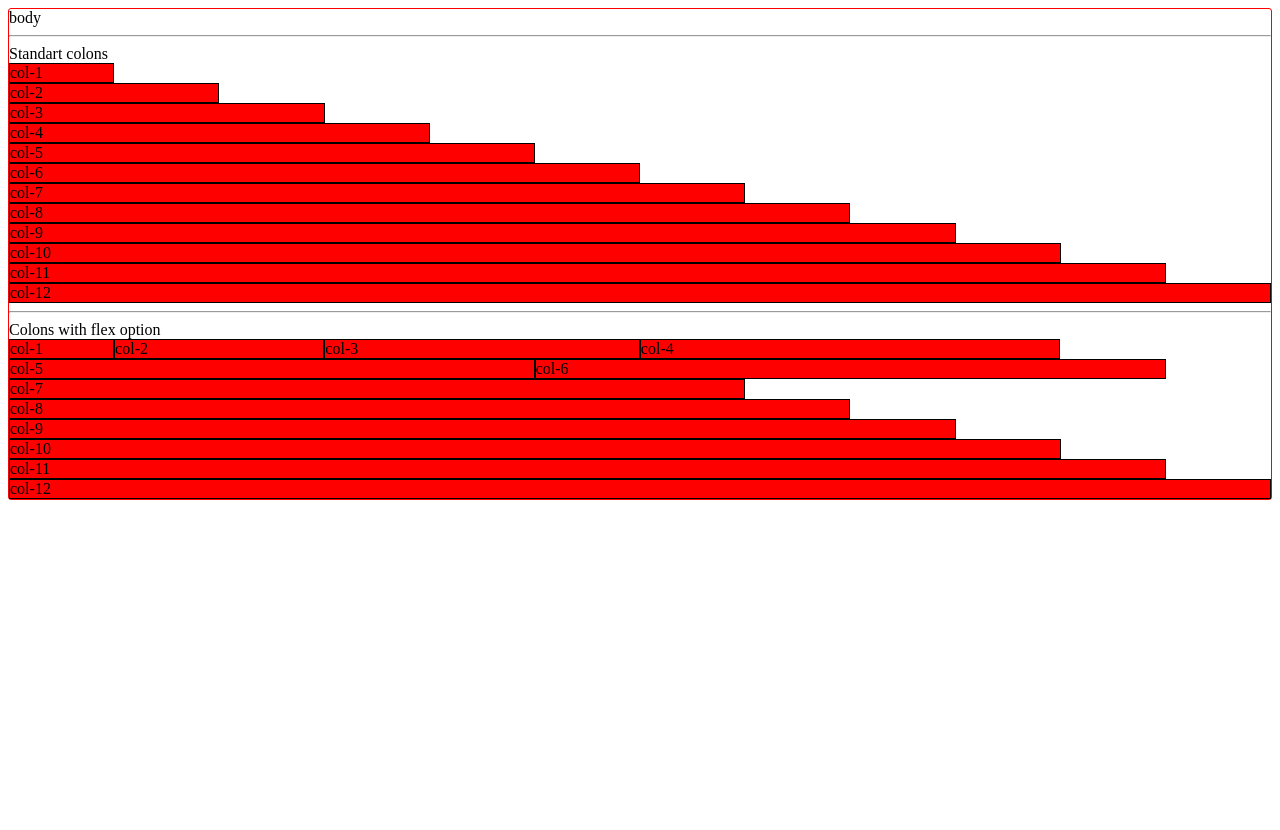
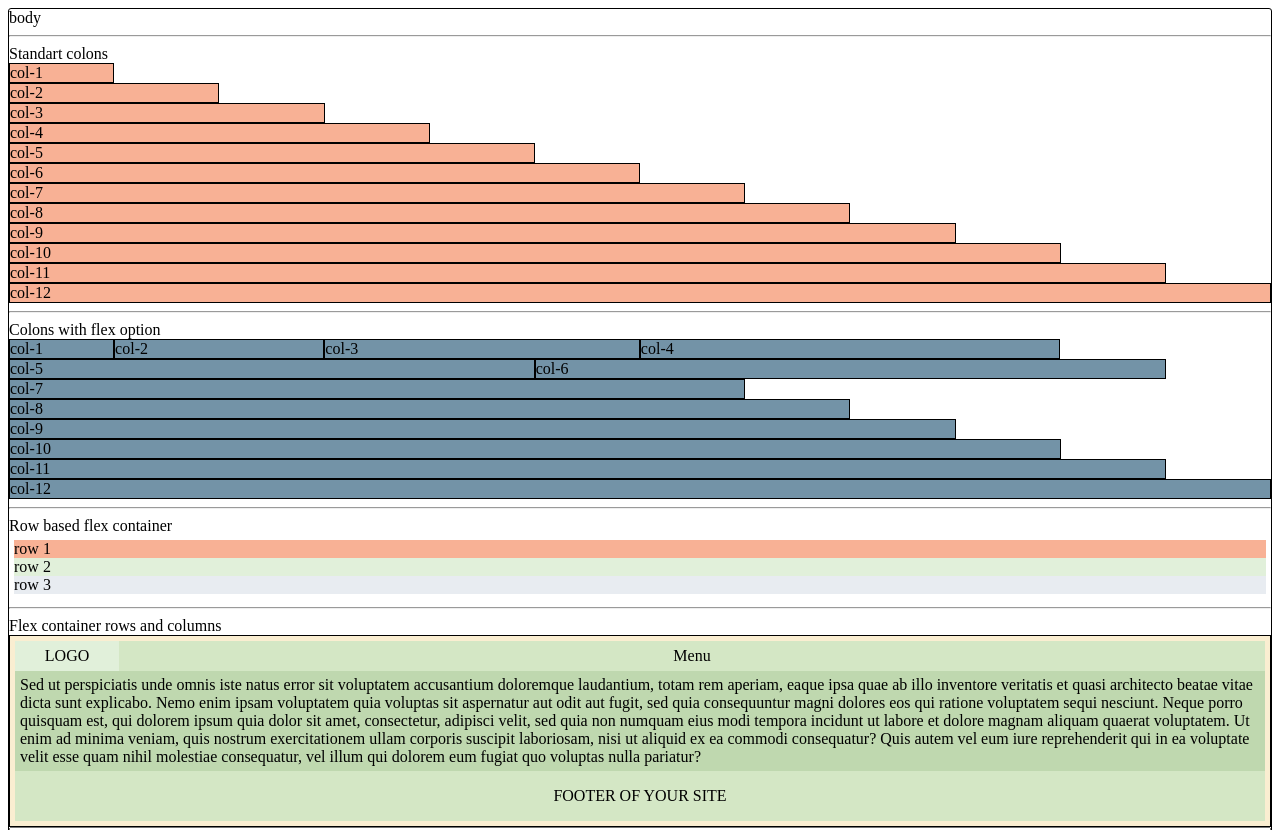
Before and after one commit to makinahmet/abmcss.github.io, a plain HTML site: page index.html in a window 1280 px wide. Shown: the top 830 px of the page. Before the commit the page ends 800 px from the top, so only its background shows below. Drawn offline with Linux system fonts and the light colour scheme.

Commit message:
color pallettes added

```diff
--- a/abmcss/abm.css
+++ b/abmcss/abm.css
@@ -1,3 +1,122 @@
+:root {
+  /*red pallette*/
+  --red-0 : red;
+  --red-1 : #F8B195;
+  --red-2 : #F67280;
+  --red-3 : #C06C84;
+  --red-4 : #6C567B;
+
+  /*green pallette*/
+  --green-0 : green;
+  --green-1 : #E1F0DA;
+  --green-2 : #D4E7C5;
+  --green-3 : #BFD8AF;
+  --green-4 : #99BC85;
+
+  /*blue pallette*/
+  --blue-0 : blue;
+  --blue-1 : #E8ECF1;
+  --blue-2 : #B5CFD8;
+  --blue-3 : #7393A7;
+  --blue-4 : #6C737E;
+
+  /*yellow pallette*/
+  --yellow-0 : yellow;
+  --yellow-1 : #FFF2CC;
+  --yellow-2 : #FFD966;
+  --yellow-3 : #F4B183;
+  --yellow-4 : #DFA67B;
+
+  /*black pallette*/
+  --black-0 : black;
+  --black-1 : #6c757d;
+  --black-2 : #495057;
+  --black-3 : #343a40;
+  --black-4 : #333533;
+  --black-5 : #212529;
+  --black-6 : #242423;
+
+  /*white pallette*/
+  --white-0 : white;
+  --white-1 : #FDF7E4;
+  --white-2 : #FAEED1;
+  --white-3 : #DED0B6;
+  --white-4 : #BBAB8C;
+}
+
+/*background colors*/
+.bg-red-0{background-color: var(--red-0);}
+.bg-red-1{background-color: var(--red-1);}
+.bg-red-2{background-color: var(--red-2);}
+.bg-red-3{background-color: var(--red-3);}
+.bg-red-4{background-color: var(--red-4);}
+
+.bg-green-0{background-color: var(--green-0);}
+.bg-green-1{background-color: var(--green-1);}
+.bg-green-2{background-color: var(--green-2);}
+.bg-green-3{background-color: var(--green-3);}
+.bg-green-4{background-color: var(--green-4);}
+
+.bg-blue-0{background-color: var(--blue-0);}
+.bg-blue-1{background-color: var(--blue-1);}
+.bg-blue-2{background-color: var(--blue-2);}
+.bg-blue-3{background-color: var(--blue-3);}
+.bg-blue-4{background-color: var(--blue-4);}
+
+.bg-yellow-0{background-color: var(--yellow-0);}
+.bg-yellow-1{background-color: var(--yellow-1);}
+.bg-yellow-2{background-color: var(--yellow-2);}
+.bg-yellow-3{background-color: var(--yellow-3);}
+.bg-yellow-4{background-color: var(--yellow-4);}
+
+.bg-black-0{background-color: var(--black-0);}
+.bg-black-1{background-color: var(--black-1);}
+.bg-black-2{background-color: var(--black-2);}
+.bg-black-3{background-color: var(--black-3);}
+.bg-black-4{background-color: var(--black-4);}
+.bg-black-5{background-color: var(--black-5);}
+.bg-black-6{background-color: var(--black-6);}
+
+.bg-white-0{background-color: var(--white-0);}
+.bg-white-1{background-color: var(--white-1);}
+.bg-white-2{background-color: var(--white-2);}
+.bg-white-3{background-color: var(--white-3);}
+.bg-white-4{background-color: var(--white-4);}
+
+
+/*Border colors*/
+.border-red-0{border-color: var(--red-0);}
+.border-red-1{border-color: var(--red-1);}
+.border-red-2{border-color: var(--red-2);}
+.border-red-3{border-color: var(--red-3);}
+.border-red-4{border-color: var(--red-4);}
+
+.broder-green-0{border-color: var(--green-0);}
+.broder-green-1{border-color: var(--green-1);}
+.broder-green-2{border-color: var(--green-2);}
+.broder-green-3{border-color: var(--green-3);}
+.broder-green-4{border-color: var(--green-4);}
+
+.border-blue-0{border-color: blue;}
+.border-blue-1{border-color: blue;}
+.border-blue-2{border-color: blue;}
+.border-blue-3{border-color: blue;}
+.border-blue-4{border-color: blue;}
+
+.border-black-0{border-color: black;}
+.border-black-1{border-color: black;}
+.border-black-2{border-color: black;}
+.border-black-3{border-color: black;}
+.border-black-4{border-color: black;}
+.border-black-5{border-color: black;}
+
+.border-white-0{border-color: white;}
+.border-white-1{border-color: white;}
+.border-white-2{border-color: white;}
+.border-white-3{border-color: white;}
+.border-white-4{border-color: white;}
+
+
 * {
   box-sizing: border-box;
 }
@@ -7,6 +126,8 @@
   flex-wrap: wrap;
   flex-direction: row;
 }
+
+.row{width: 100%;}
 
 /* Extra small devices (phones, 600px and down) */
 @media only screen and (max-width: 600px) {
@@ -26,17 +147,17 @@
 
 /* Small devices (portrait tablets and large phones, 600px and up) */
 @media only screen and (min-width: 600px) {
-  .col-1 {width: 33.33%;}
-  .col-2 {width: 33.33%;}
-  .col-3 {width: 33.33%;}
+  .col-1 {width: 8.33%;}
+  .col-2 {width: 16.66%;}
+  .col-3 {width: 25%;}
   .col-4 {width: 33.33%;}
-  .col-5 {width: 66.66%;}
-  .col-6 {width: 66.66%;}
-  .col-7 {width: 66.66%;}
+  .col-5 {width: 41.66%;}
+  .col-6 {width: 50%;}
+  .col-7 {width: 58.33%;}
   .col-8 {width: 66.66%;}
-  .col-9 {width: 100%;}
-  .col-10 {width: 100%;}
-  .col-11 {width: 100%;}
+  .col-9 {width: 75%;}
+  .col-10 {width: 83.33%;}
+  .col-11 {width: 91.66%;}
   .col-12 {width: 100%;}
 }
 
@@ -73,47 +194,58 @@
   border-width: 1px;
 }
 
-.border-1
+/*border radius*/
+.border-1{border-radius: 1px;}
+.border-2{ border-radius: 2px;}
+.border-3{ border-radius: 3px;}
+.border-4{border-radius: 4px;}
+
+/*padding options as pixels*/
+.p-1{padding: 1px;}
+.p-2{padding: 2px;}
+.p-3{padding: 3px;}
+.p-4{padding: 4px;}
+.p-5{padding: 5px;}
+
+/*basic height definitions*/
+.vh-1{height: 10px;}
+.vh-2{height: 20px;}
+.vh-3{height: 30px;}
+.vh-4{height: 40px;}
+.vh-5{height: 50px;}
+
+.justify-content-center
 {
-  border-radius: 1px;
+  display: flex;
+  justify-content: center;
 }
 
-.border-2
+.justify-content-right
 {
-  border-radius: 2px;
+  display: flex;
+  justify-content: end;
 }
 
-.border-3
+.justify-content-left
 {
-  border-radius: 3px;
+  display: flex;
+  justify-content: start;
 }
 
-.border-4
+.vertical-align-center
 {
-  border-radius: 4px;
+  display: flex;
+  align-items: center;
 }
 
-.border-red
+.vertical-align-top
 {
-  border-color: red;
+  display: flex;
+  align-items:start;
 }
 
-.border-blue
+.vertical-align-bottom
 {
- border-color: blue;
+  display: flex;
+  align-items: end;
 }
-
-.border-black
-{
-  border-color: black;
-}
-
-.broder-green
-{
-  border-color: green;
-}
-
-.bg-red
-{
-  background-color: red;
-}
--- a/index.html
+++ b/index.html
@@ -7,83 +7,121 @@
 body
 <hr>
 Standart colons
-  <div class="row bg-red col-1 border border-black">
+  <div class="row bg-red-1 col-1 border border-black">
     col-1
   </div>
-  <div class="row bg-red col-2 border border-black">
+  <div class="row bg-red-1 col-2 border border-black">
     col-2
   </div>
-  <div class="row bg-red col-3 border border-black">
+  <div class="row bg-red-1 col-3 border border-black">
     col-3
   </div>
-  <div class="row bg-red col-4 border border-black">
+  <div class="row bg-red-1 col-4 border border-black">
     col-4
   </div>
-  <div class="row bg-red col-5 border border-black">
+  <div class="row bg-red-1 col-5 border border-black">
     col-5
   </div>
-  <div class="row bg-red col-6 border border-black">
+  <div class="row bg-red-1 col-6 border border-black">
     col-6
   </div>
-  <div class="row bg-red col-7 border border-black">
+  <div class="row bg-red-1 col-7 border border-black">
     col-7
   </div>
-  <div class="row bg-red col-8 border border-black">
+  <div class="row bg-red-1 col-8 border border-black">
     col-8
   </div>
-  <div class="row bg-red col-9 border border-black">
+  <div class="row bg-red-1 col-9 border border-black">
     col-9
   </div>
-  <div class="row bg-red col-10 border border-black">
+  <div class="row bg-red-1 col-10 border border-black">
     col-10
   </div>
-  <div class="row bg-red col-11 border border-black">
+  <div class="row bg-red-1 col-11 border border-black">
     col-11
   </div>
-  <div class="row bg-red col-12 border border-black">
+  <div class="row bg-red-1 col-12 border border-black">
     col-12
   </div>
 <hr>
 
 Colons with flex option
 <div class="flex-container">
-  <div class="row bg-red col-1 border border-black">
+  <div class="row bg-blue-3 col-1 border border-black">
     col-1
   </div>
-  <div class="row bg-red col-2 border border-black">
+  <div class="row bg-blue-3 col-2 border border-black">
     col-2
   </div>
-  <div class="row bg-red col-3 border border-black">
+  <div class="row bg-blue-3 col-3 border border-black">
     col-3
   </div>
-  <div class="row bg-red col-4 border border-black">
+  <div class="row bg-blue-3 col-4 border border-black">
     col-4
   </div>
-  <div class="row bg-red col-5 border border-black">
+  <div class="row bg-blue-3 col-5 border border-black">
     col-5
   </div>
-  <div class="row bg-red col-6 border border-black">
+  <div class="row bg-blue-3 col-6 border border-black">
     col-6
   </div>
-  <div class="row bg-red col-7 border border-black">
+  <div class="row bg-blue-3 col-7 border border-black">
     col-7
   </div>
-  <div class="row bg-red col-8 border border-black">
+  <div class="row bg-blue-3 col-8 border border-black">
     col-8
   </div>
-  <div class="row bg-red col-9 border border-black">
+  <div class="row bg-blue-3 col-9 border border-black">
     col-9
   </div>
-  <div class="row bg-red col-10 border border-black">
+  <div class="row bg-blue-3 col-10 border border-black">
     col-10
   </div>
-  <div class="row bg-red col-11 border border-black">
+  <div class="row bg-blue-3 col-11 border border-black">
     col-11
   </div>
-  <div class="row bg-red col-12 border border-black">
+  <div class="row bg-blue-3 col-12 border border-black">
     col-12
   </div>
 </div>
 
+<hr>
+
+Row based flex container
+<div class="flex-container p-5">
+  <div class="row bg-red-1">
+    row 1
+  </div>
+  <div class="row bg-green-1">
+    row 2
+  </div>
+  <div class="row bg-blue-1">
+    row 3
+  </div>
+</div>
+
+<hr>
+Flex container rows and columns
+
+<div class="p-5 border bg-white-2">
+  <div class="row flex-container vh-3 bg-green-1">
+    <div class="col-1 vertical-align-center justify-content-center bg-green-1">
+      LOGO
+    </div>
+    <div class="col-11 vertical-align-center justify-content-center bg-green-2">
+      Menu
+    </div>
+  </div>
+  <div class="row bg-green-3 p-5">
+    Sed ut perspiciatis unde omnis iste natus error sit voluptatem accusantium doloremque laudantium, totam rem aperiam, eaque ipsa quae ab illo inventore veritatis et quasi architecto beatae vitae dicta sunt explicabo. Nemo enim ipsam voluptatem quia voluptas sit aspernatur aut odit aut fugit, sed quia consequuntur magni dolores eos qui ratione voluptatem sequi nesciunt. Neque porro quisquam est, qui dolorem ipsum quia dolor sit amet, consectetur, adipisci velit, sed quia non numquam eius modi tempora incidunt ut labore et dolore magnam aliquam quaerat voluptatem. Ut enim ad minima veniam, quis nostrum exercitationem ullam corporis suscipit laboriosam, nisi ut aliquid ex ea commodi consequatur? Quis autem vel eum iure reprehenderit qui in ea voluptate velit esse quam nihil molestiae consequatur, vel illum qui dolorem eum fugiat quo voluptas nulla pariatur?
+  </div>
+  <div class="row bg-green-2 vh-5 vertical-align-center justify-content-center">
+    FOOTER OF YOUR SITE
+  </div>
+</div>
+
+    <textarea style="width: 100%; height: 300px;">
+    </textarea>
+
 </body>
 </html>
```
